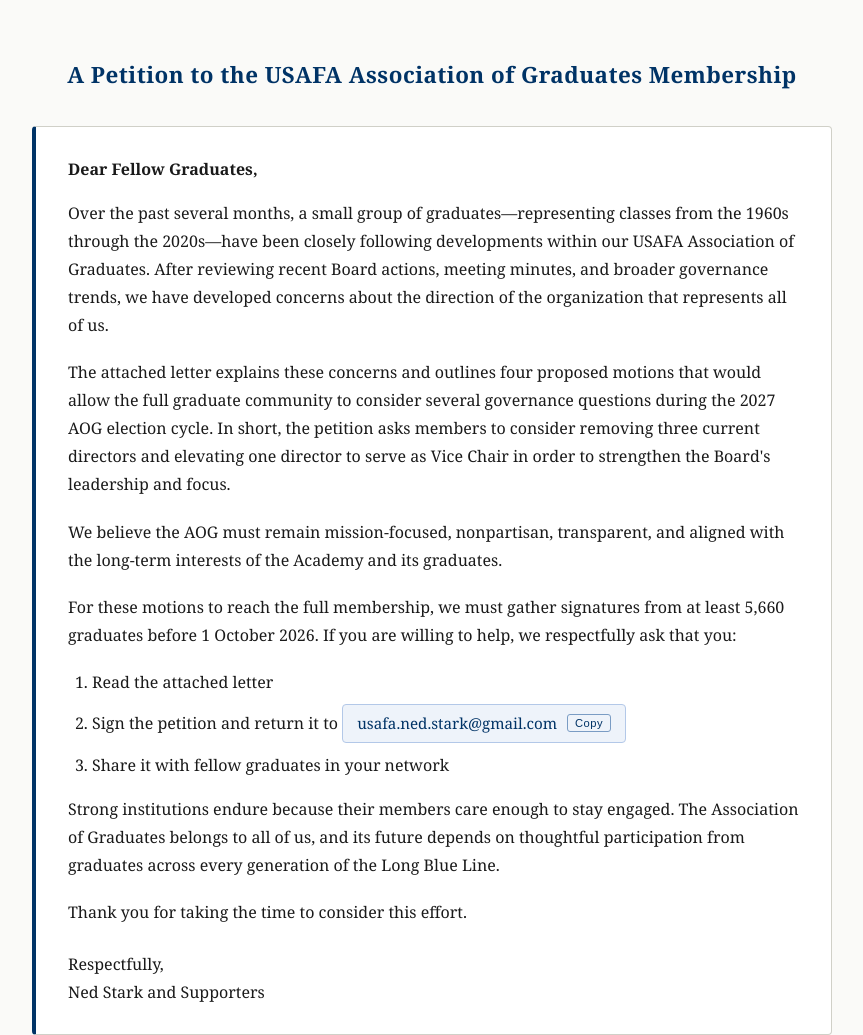
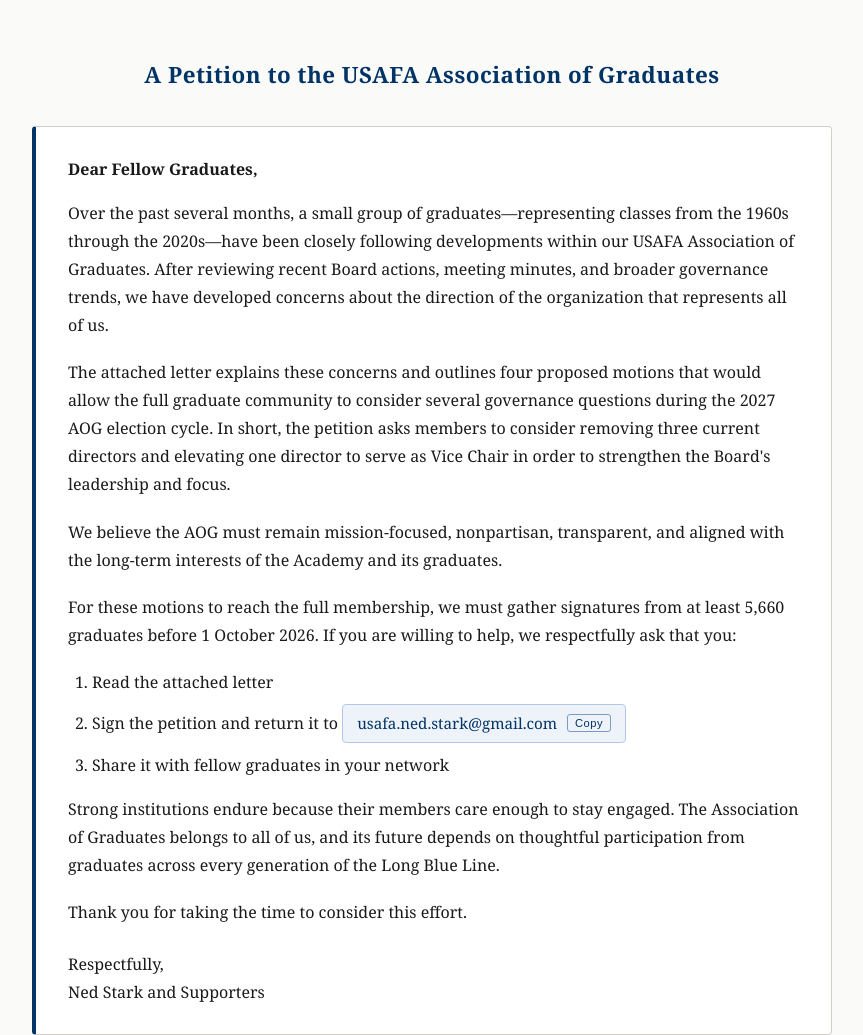
Before and after one commit to winfamy/usafaaogpetition, a plain HTML site: page index.html in a window 1280 px wide. Shown: the top 1035 px of the page, without its empty margins (208-1071 px from the left). Drawn offline with Linux system fonts and the light colour scheme.

Commit message:
wording fix

```diff
--- a/index.html
+++ b/index.html
@@ -159,7 +159,7 @@
 </head>
 <body>
 
-  <h1>A Petition to the USAFA Association of Graduates Membership</h1>
+  <h1>A Petition to the USAFA Association of Graduates</h1>
 
   <div class="cover-letter">
     <p class="salutation">Dear Fellow Graduates,</p>
```
